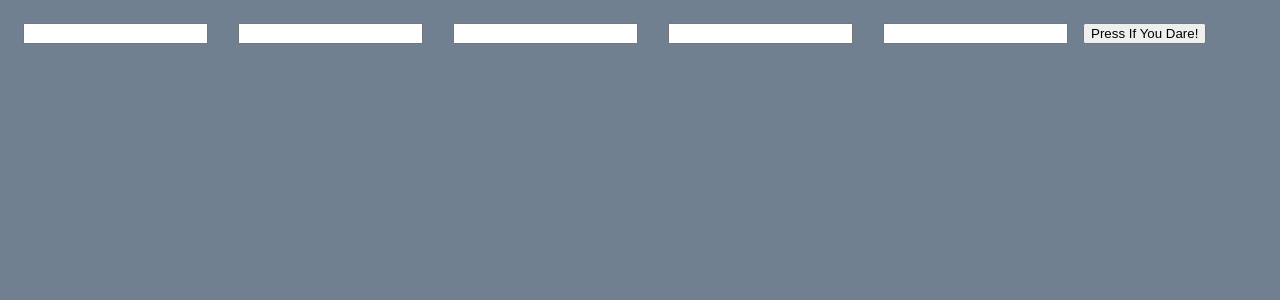
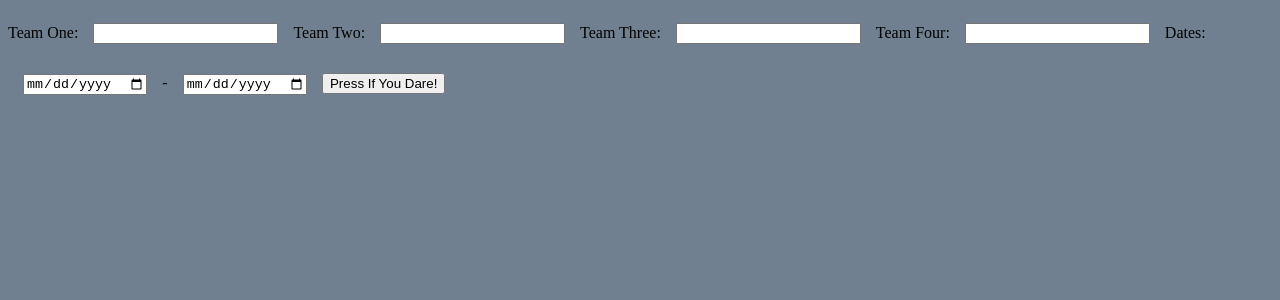
Before and after one commit to kilted2000/BaseballTrip, a React (Vite) app in the folder roadtripHelper/: page / in a window 1280 px wide. Shown: the top 300 px of the page. Built offline with nearby package versions, Linux system fonts and the light colour scheme.

Commit message:
create form attributes

```diff
--- a/roadtripHelper/src/App.jsx
+++ b/roadtripHelper/src/App.jsx
@@ -2,9 +2,12 @@ import { useState } from 'react'
 import './App.css'
 
 function App() {
-  const [name, setName] = useState('')
-  const [team, setTeam] = useState('')
-  const [schedule, setSchedule] = useState('')
+  const [teamOne, setTeamOne] = useState('')
+  const [teamTwo, setTeamTwo] = useState('')
+  const [teamThree, setTeamThree] = useState('')
+  const [teamFour, setTeamFour] = useState('')
+  const [dateOne, setDateOne] = useState('')
+  const [dateTwo, setDateTwo] = useState('')
 
   const stadiums =
     [
@@ -29,15 +32,16 @@ function App() {
           schedule: ['june 15', 'june 16', 'july 17', 'july 18', 'july 19']
       },]
 
+      const handleSubmit = () => {}
 
   return (
     <>
-    <form>
-      <input></input>
-      <input></input>
-      <input></input>
-      <input></input>
-      <input></input>
+    <form onSubmit={ handleSubmit }>
+      <label>Team One:<input type='text' value={teamOne} onChange={e => setTeamOne(e.target.value)}></input></label>
+      <label>Team Two:<input type='text' value={teamTwo} onChange={e => setTeamTwo(e.target.value)}></input></label>
+      <label>Team Three:<input type='text' value={teamThree} onChange={e => setTeamThree(e.target.value)}></input></label>
+      <label>Team Four:<input type='text' value={teamFour} onChange={e => setTeamFour(e.target.value)}></input></label>
+      <label>Dates:<input type='date' value={dateOne} onChange={e => setDateOne(e.target.value)}></input>-<input  type='date' value={dateTwo} onChange={e => setDateTwo(e.target.value)}></input></label>
       <button type='submit'>Press If You Dare!</button>
       </form>
     </>
@@ -78,10 +82,12 @@ export default App
 //   return (
 //     isAuthenticated && (
 //      (
+//         <input type="text" value={firstName}  />
 //     <form onSubmit={handleSubmit}>
 //       <label>
 //         First Name:
-//         <input type="text" value={firstName} onChange={e => setFirstName(e.target.value)} />
+//         <input type="text" value={firstName}  />
+//         <input type="text" value={firstName}  />
 //       </label>
 //       <label>
 //         Last Name:
```
